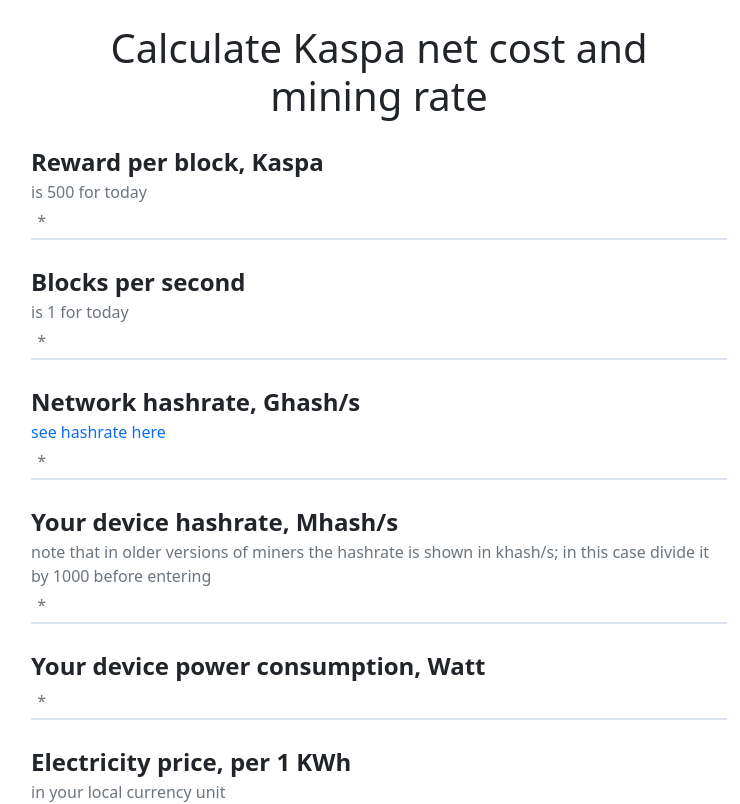
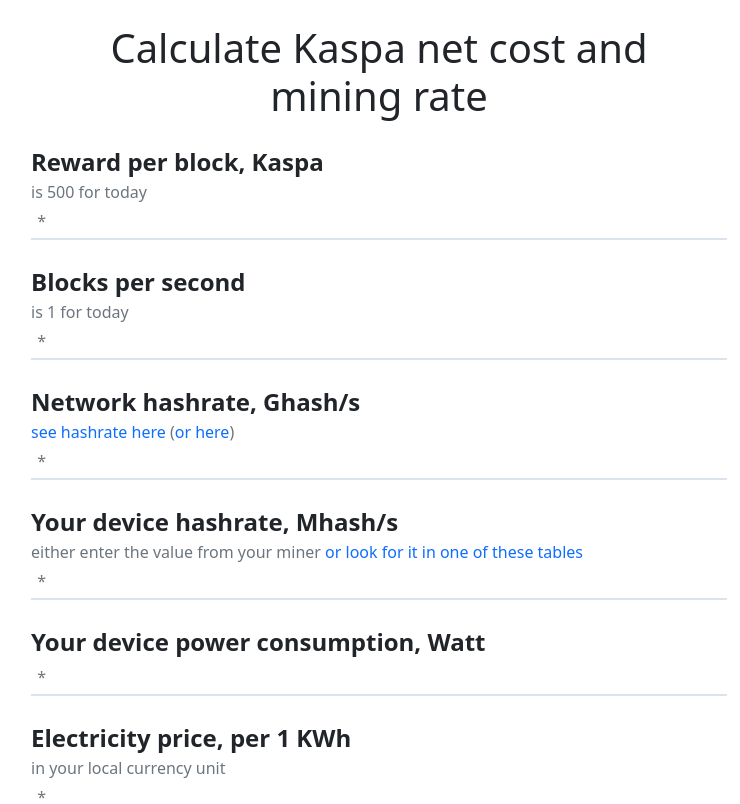
Before and after one commit to Aleoami/kaspacalc, a React (Create React App) app: page / in a window 1280 px wide. Shown: the top 804 px of the page, without its empty margins (261-1001 px from the left). Built offline with nearby package versions, Linux system fonts and the light colour scheme.

Commit message:
upd labels and links

```diff
--- a/src/components/KaspaInput.tsx
+++ b/src/components/KaspaInput.tsx
@@ -18,16 +18,18 @@
   return (
     <Wrapper className={className}>
       <Title className="mb-0 text-dark">{data[label].title}</Title>
-      {data[label].label &&
-        (data[label].label?.href ? (
-          <p className="mb-0">
-            <LblHref target="_blank" href={data[label].label?.href}>
-              {data[label].label?.text}
-            </LblHref>
-          </p>
-        ) : (
-          <p className="mb-0 text-muted">{data[label].label?.text}</p>
-        ))}
+      <p className="mb-0 text-muted">
+      {data[label].label?.map(function(it) {
+        {return (it &&
+          (it?.href ? (
+               <LblHref target="_blank" href={it?.href}>
+                {it?.text}
+              </LblHref>
+          ) : (
+            it?.text
+          )))}
+      })}
+      </p>
       <div className="d-flex">
         <NumberInput
           className={"w-100 mt-1"}
--- a/src/constants/Kaspa.tsx
+++ b/src/constants/Kaspa.tsx
@@ -7,14 +7,18 @@
   calcMinutesPerBlock
 } from "../utils/kaspa";
 
-export interface LabelProps {
+export interface LabelProp {
   text: string;
   href?: string;
 }
 
+export interface LabelProps {
+  items : [LabelProp];
+}
+
 export interface InputProps {
   title: string;
-  label?: LabelProps;
+  label?: LabelProp[];
   value?: number;
 }
 
@@ -34,29 +38,48 @@
 export const INIT_INPUTS_RECORDS: KaspaInputs = {
   rewardPerBlock: {
     title: "Reward per block, Kaspa",
-    label: { text: "is 500 for today" },
+    label: [{ text: "is 500 for today" }],
   },
   blocksPerSecond: {
     title: "Blocks per second",
-    label: { text: "is 1 for today" },
+    label: [{ text: "is 1 for today" }],
   },
   networkHashrate: {
     title: "Network hashrate, Ghash/s",
-    label: {
-      text: "see hashrate here",
-      href: "http://kasboard-mainnet.daglabs-dev.com",
-    },
+    label: [{
+        text: "see hashrate here",
+        href: "http://kasboard-mainnet.daglabs-dev.com/?orgId=1&refresh=1m&from=now-5m&to=now",
+      },
+      {
+        text: " (",
+      },
+      {
+        text: "or here",
+        href: "http://kasboard.cbytensky.org//?orgId=1&refresh=1m&from=now-5m&to=now",
+      },
+      {
+        text: ")",
+      },
+    ]
   },
   deviceHashrate: {
     title: "Your device hashrate, Mhash/s",
-    label: { text: "note that in older versions of miners the hashrate is shown in khash/s; in this case divide it by 1000 before entering" },
+    label: [
+      {
+        text: "either enter the value from your miner "
+      },
+      {
+        text: "or look for it in one of these tables",
+        href: "https://kaspawiki.net/index.php/Hashrate_tables"
+      },
+    ]
   },
   devicePowerCons: {
     title: "Your device power consumption, Watt",
   },
   electricityPrice: {
     title: "Electricity price, per 1 KWh",
-    label: { text: "in your local currency unit" },
+    label: [{ text: "in your local currency unit" }],
   },
 };
 
```
